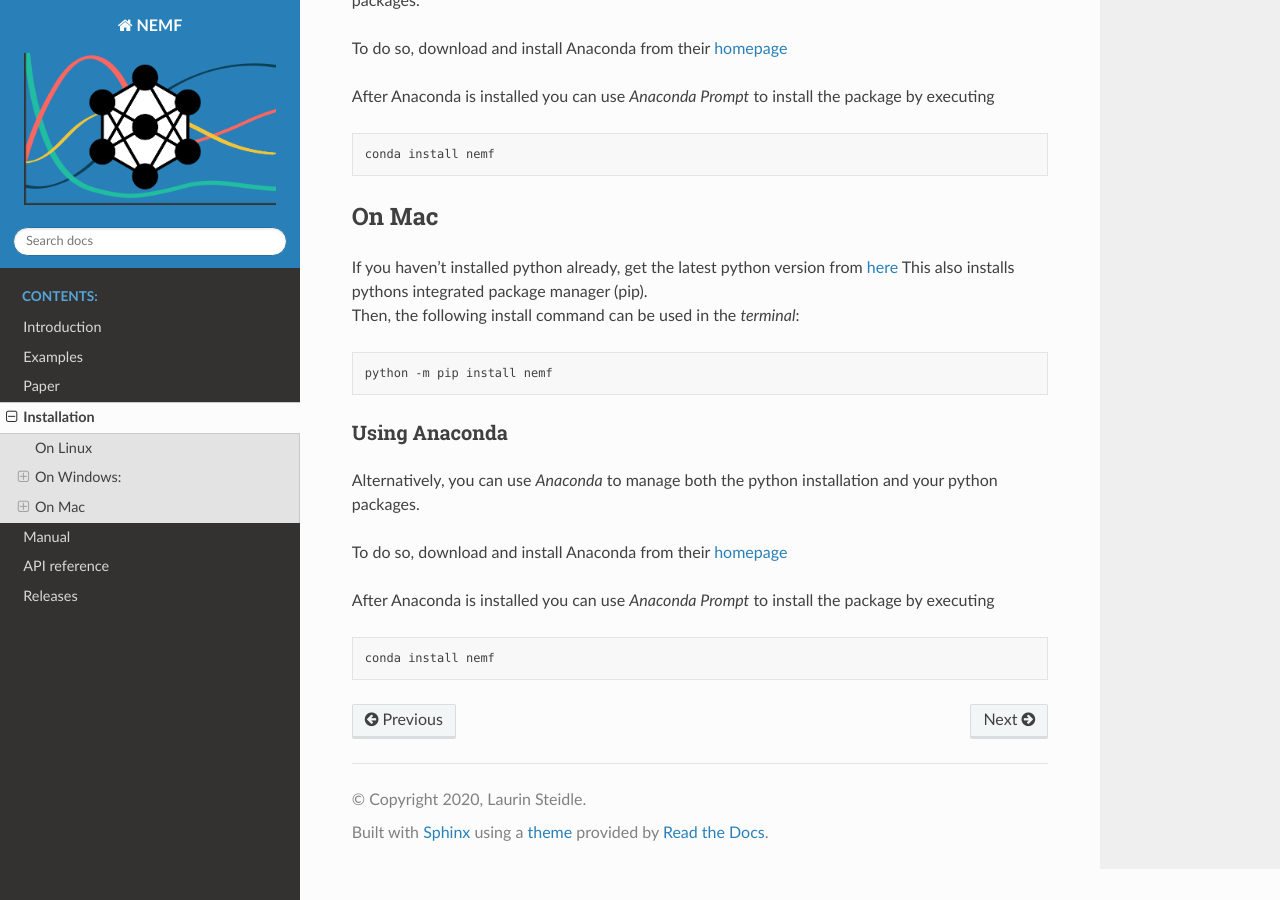
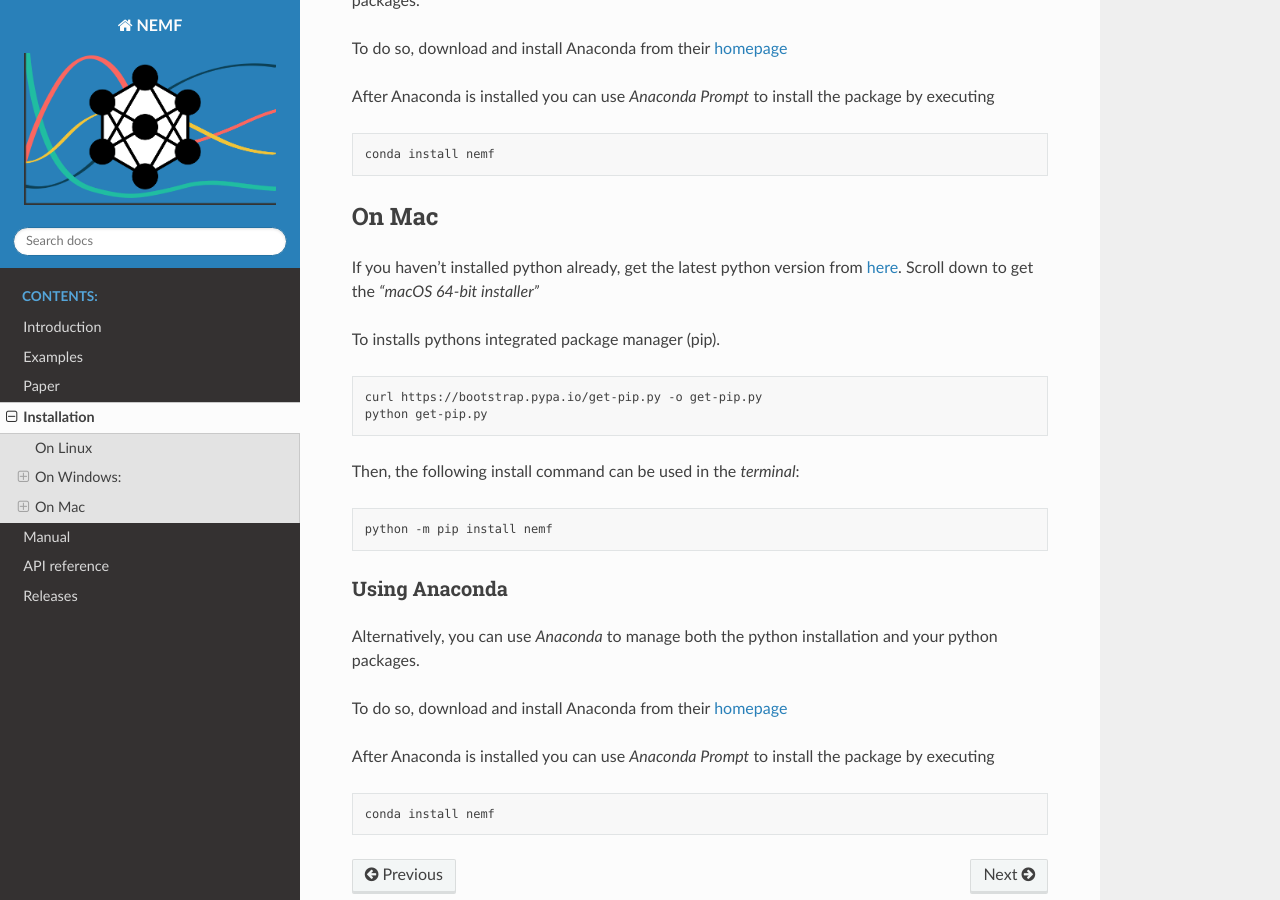
Before and after one commit to 465b/nemf, a Sphinx documentation site: the page built from doc/installation.md, in a window 1280 px wide and 900 px high, scrolled down 708 px. Built offline with Sphinx 7.4.7 and the Read the Docs theme 2.0.0, drawn with Linux system fonts in a browser that asks for light colours.

Commit message:
doc: updated install notes for mac

````diff
--- a/doc/installation.md
+++ b/doc/installation.md
@@ -35,10 +35,17 @@
 ## On Mac
 If you haven't installed python already,
 get the latest python version from
-[here](https://www.python.org/downloads/mac-osx/)
-This also installs pythons integrated package manager (pip).
+[here](https://www.python.org/downloads/mac-osx/).
+Scroll down to get the *"macOS 64-bit installer"*
+
+To installs pythons integrated package manager (pip).
+``` terminal
+curl https://bootstrap.pypa.io/get-pip.py -o get-pip.py
+python get-pip.py
+```
+
 Then, the following install command can be used in the *terminal*:
-``` powershell
+``` terminal
 python -m pip install nemf
 ```
 
````
